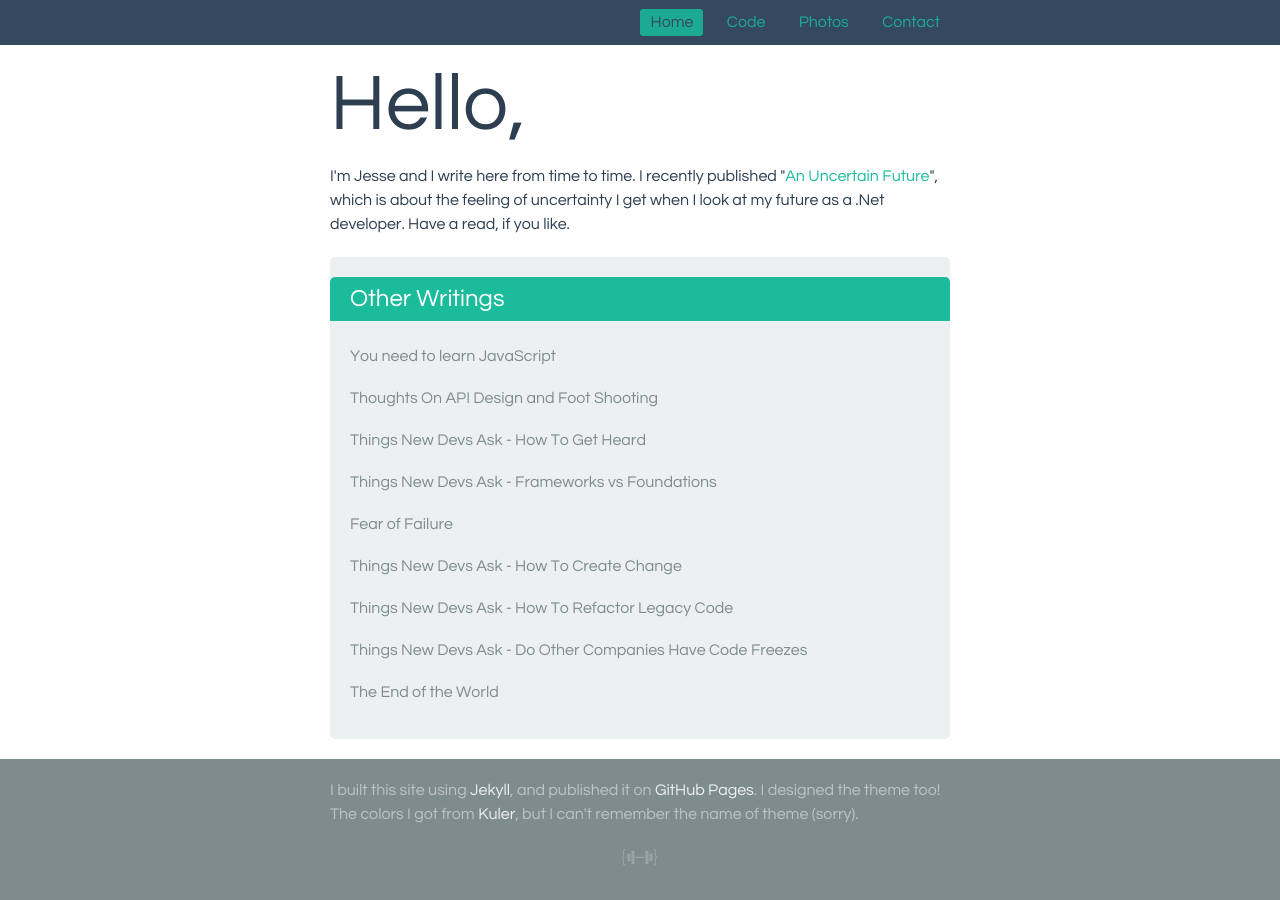
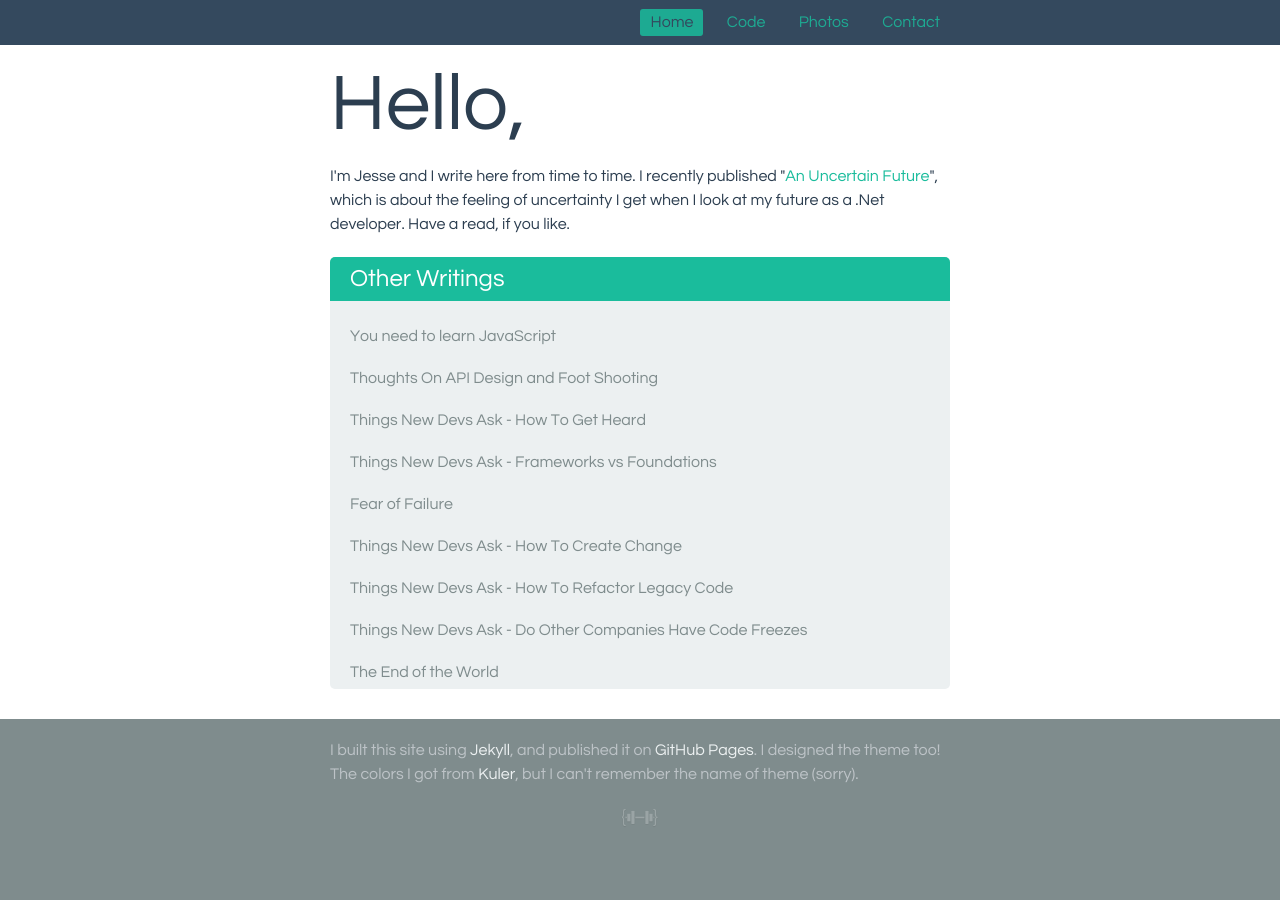
Before and after one commit to JesseWilliamson/jessewilliamson.github.com, a Jekyll site: the page built from index.html, in a window 1280 px wide. Built offline with Jekyll 4.4.1, drawn with Linux system fonts in a browser that asks for light colours.

```diff
--- a/css/site.css
+++ b/css/site.css
@@ -130,7 +130,6 @@
   line-height: 1.5rem; }
 
 .other-posts {
-  padding: 20px 0;
   background-color: #ecf0f1;
   border-radius: 5px; }
 
--- a/css/site.scss
+++ b/css/site.scss
@@ -227,7 +227,6 @@
 }
 
 .other-posts{
-	padding: 20px 0;
 	background-color: $container-background;
 	@include rounded-corners;
 }
```
